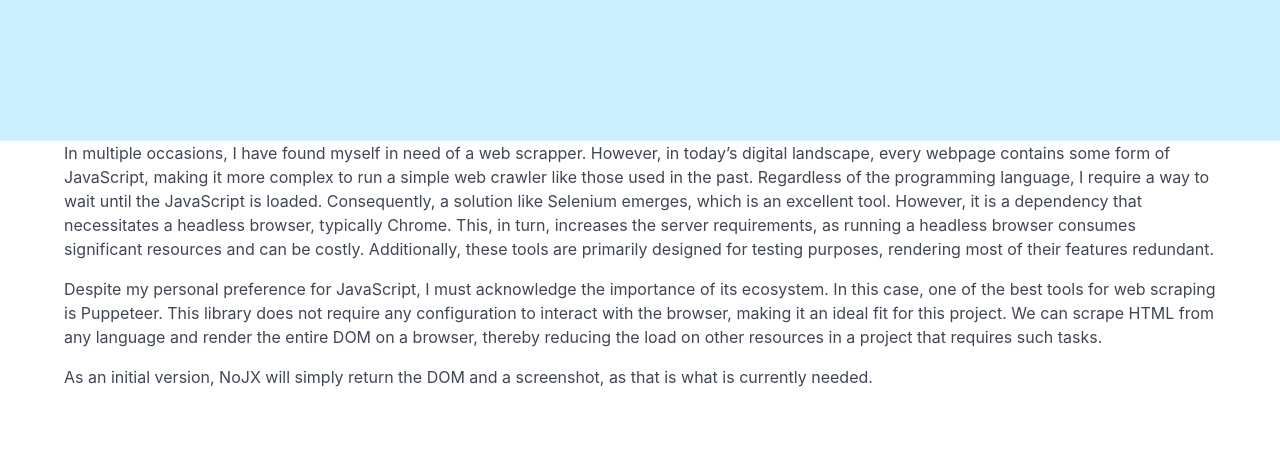
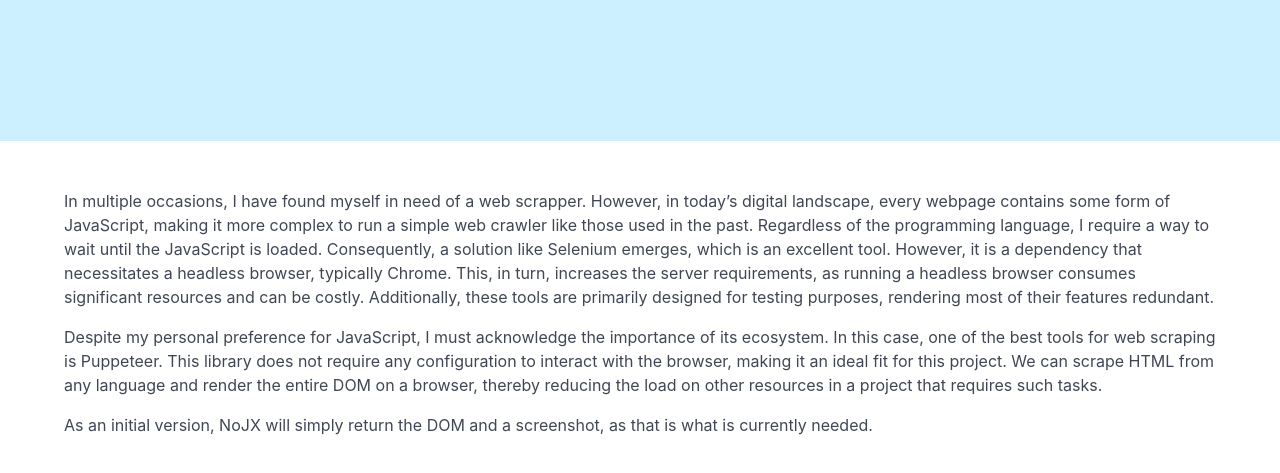
Before and after one commit to 3zcurdia/nojx, a website: page public/index.html in a window 1280 px wide. Shown: the part 231-704 px from the top of the page. Drawn offline with nearby package versions, Linux system fonts and the light colour scheme.

Commit message:
Add Padding

```diff
--- a/public/index.html
+++ b/public/index.html
@@ -20,7 +20,7 @@
         </div>
       </div>
     </section>
-    <section class="container">
+    <section class="container pt-6">
       <div class="content">
         <p>
           In multiple occasions, I have found myself in need of a web scrapper.
```
